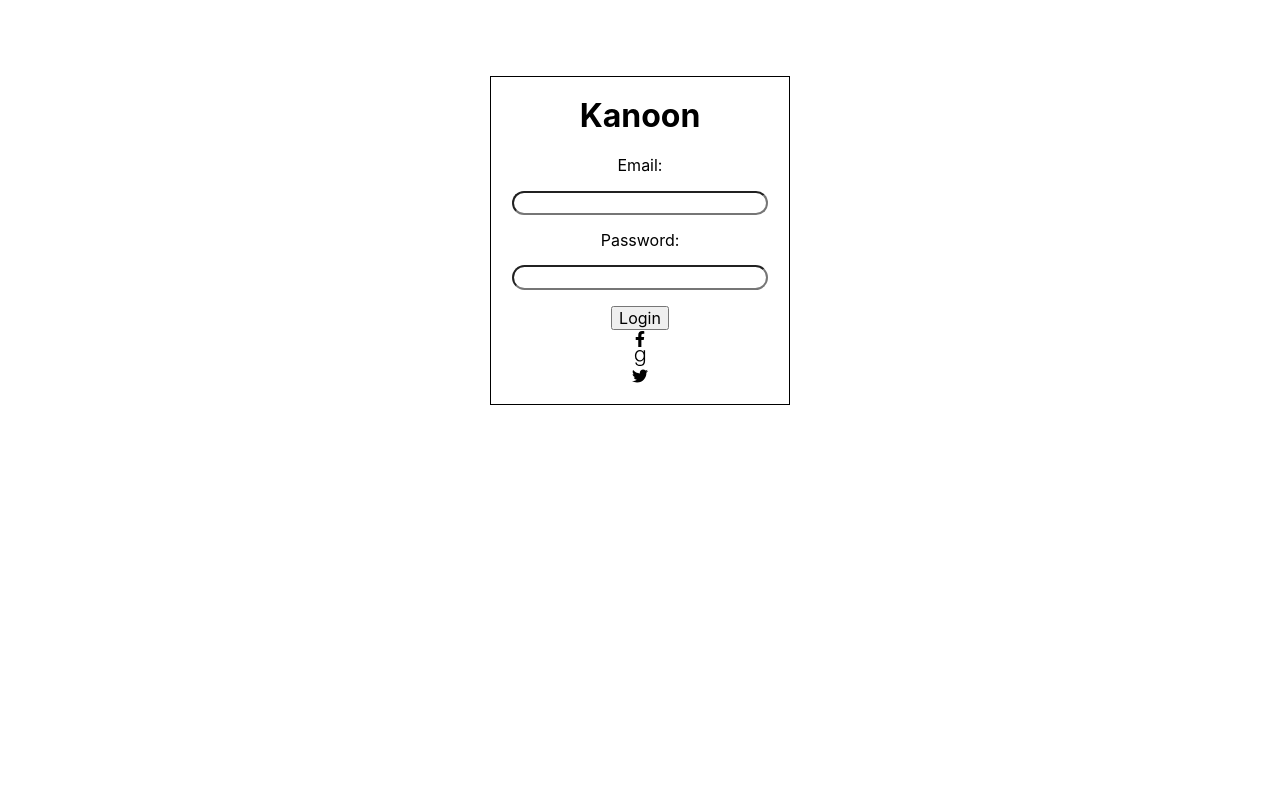
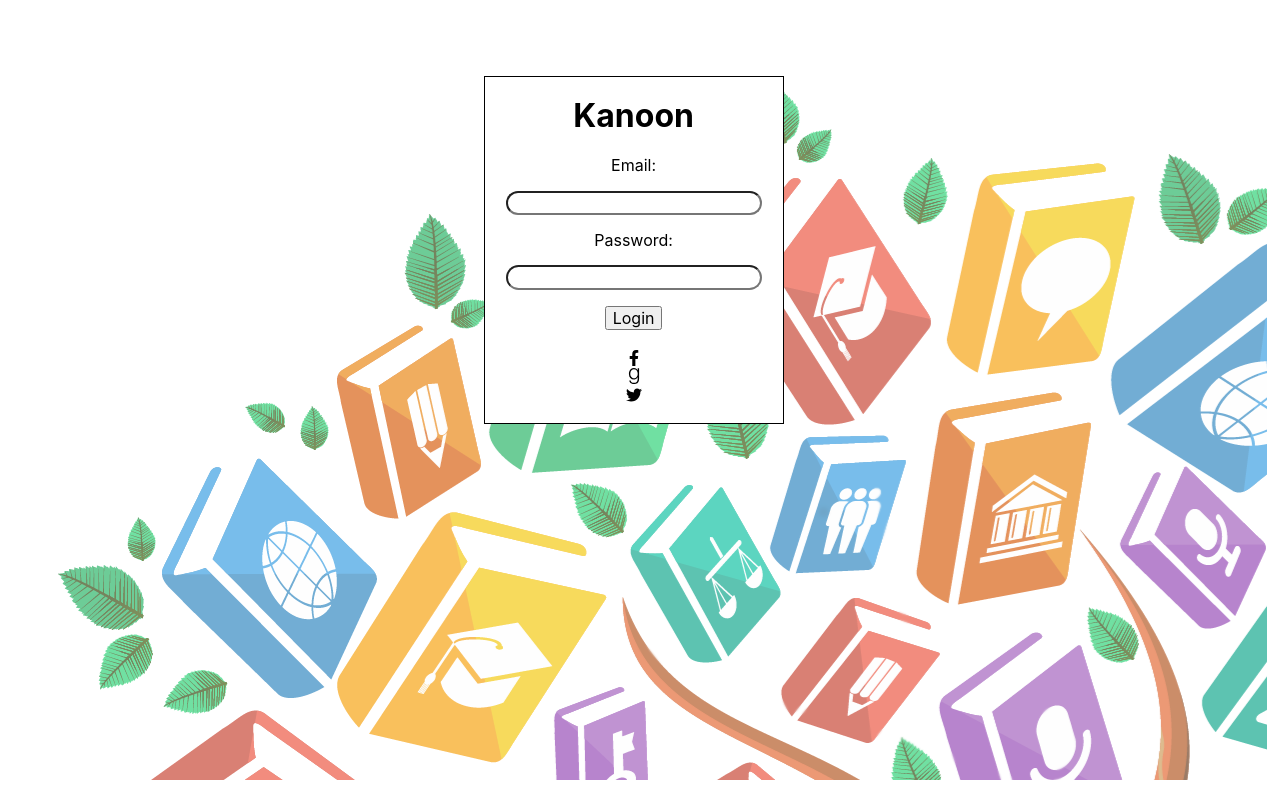
Before and after one commit to wsps10/book-emotion-analysis-app, a React (Create React App) app: page / in a window 1280 px wide. Built offline with nearby package versions, Linux system fonts and the light colour scheme.

Commit message:
Correção imagem de fundo e agrupamento dos rounds icon para alinhamento

```diff
--- a/src/index.css
+++ b/src/index.css
@@ -14,11 +14,18 @@ code {
 }
 
 .bg{
-  background-image: url("img/ArvoreO.png") no-repeat;
+  height: 88vh;
+  width: 99vw;
+  background: url("img/ArvoreO.png") no-repeat;
   size: cover
 }
 div{
   padding-top: 2cm
+}
+
+#div1{
+  padding-top: 0.5cm;
+  text-align: center
 }
 
 form{
--- a/src/pages/LoginPage.js
+++ b/src/pages/LoginPage.js
@@ -54,6 +54,7 @@ class LoginPage extends React.Component {
                             }
                         }
                     >Login</button>
+                    <div id="div1">
                     <RoundIcon
                         family = "fab"
                         name = "facebook-f"
@@ -66,6 +67,7 @@ class LoginPage extends React.Component {
                         family = "fab"
                         name = "twitter"
                     />
+                    </div>
                 </form>
             </main>
         );
```
